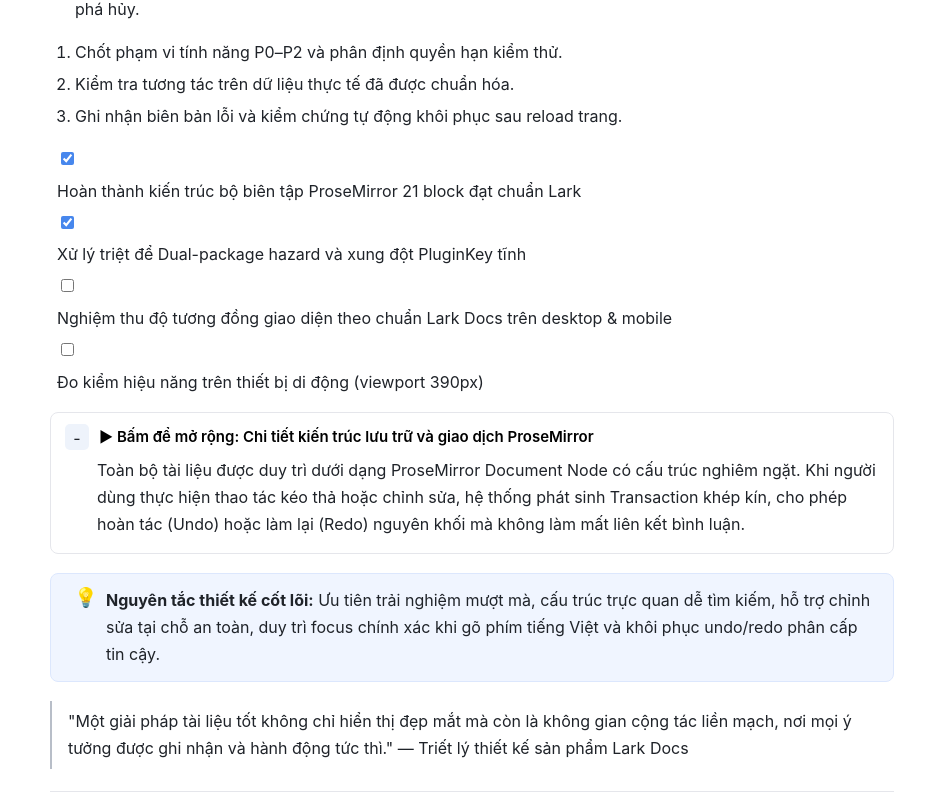
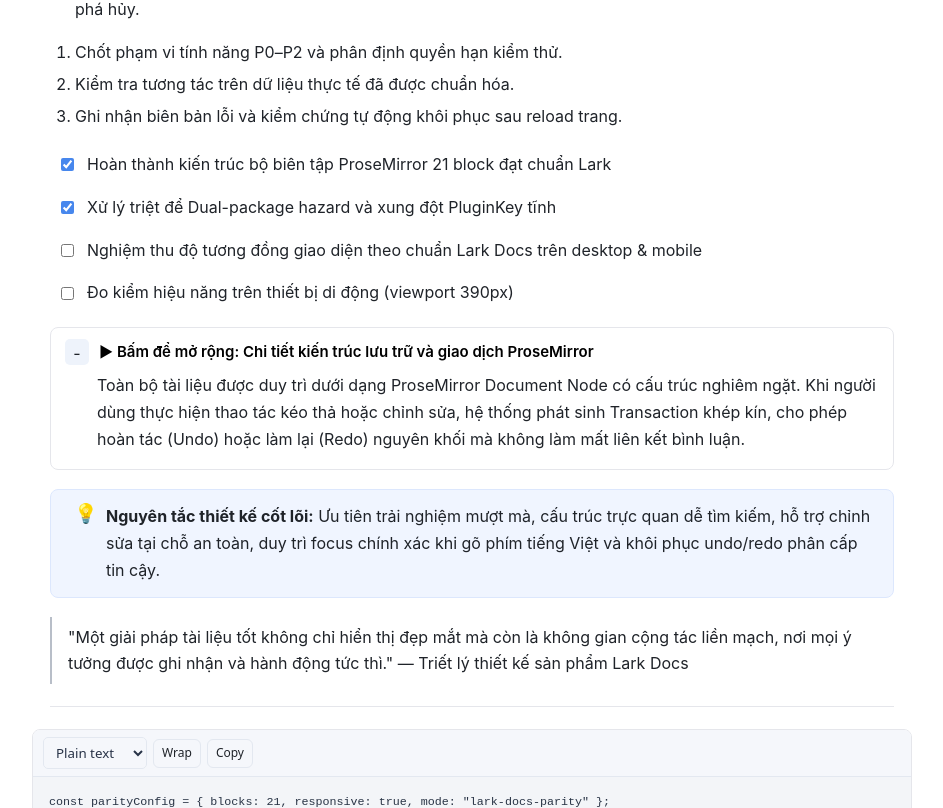
Before and after one commit to eddyvn98/docs-editor-lab, a React (Vite) app: page / in a window 1280 px wide. Shown: the part 812-1620 px from the top of the page, without its empty margins (272-1215 px from the left). Built offline with nearby package versions, Linux system fonts and the light colour scheme.

Commit message:
fix(docs): align checklist text with checkbox

```diff
--- a/src/styles.css
+++ b/src/styles.css
@@ -60,9 +60,9 @@ button {cursor:pointer}
 .ProseMirror ul,.ProseMirror ol {padding-left:25px}
 .ProseMirror li p {margin:.2em 0}
 .ProseMirror ul[data-type="taskList"] {list-style:none;padding-left:7px}
-.ProseMirror li[data-type="taskItem"] {display:flex;align-items:flex-start;gap:10px;margin:6px 0}
-.ProseMirror li[data-type="taskItem"] > label {flex-shrink:0;user-select:none}
-.ProseMirror li[data-type="taskItem"] > div {flex:1}
+.ProseMirror ul[data-type="taskList"] > li {display:flex;align-items:flex-start;gap:10px;margin:6px 0}
+.ProseMirror ul[data-type="taskList"] > li > label {flex-shrink:0;user-select:none;margin-block-start:.4em}
+.ProseMirror ul[data-type="taskList"] > li > div {flex:1;min-width:0}
 .ProseMirror input[type="checkbox"] {accent-color:#4787ed}
 .ProseMirror hr {border:0;border-top:1px solid #d9dfe7;margin:25px 0}
 .ProseMirror .image-figure {margin:15px 0 22px;width:100%;position:relative}
```
